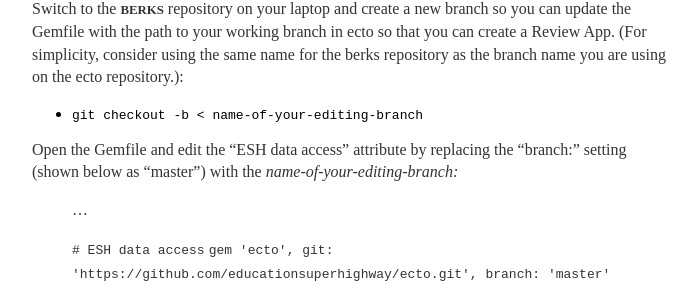
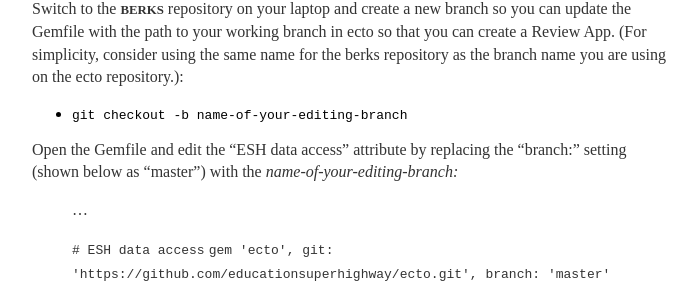
Before and after one commit to mhurty/mhurty.github.io, a Jekyll site: the page built from _posts/2016-07-13-how-to-post.md, in a window 1280 px wide. Shown: the part 1063-1363 px from the top of the page, without its empty margins (288-985 px from the left). Built offline with Jekyll 4.4.1, drawn with Linux system fonts in a browser that asks for light colours.

Commit message:
CSS Fixes 3

```diff
--- a/_posts/2016-07-13-how-to-post.md
+++ b/_posts/2016-07-13-how-to-post.md
@@ -51,7 +51,7 @@
 
 Switch to the **berks** repository on your laptop and create a new branch so you can update the Gemfile with the path to your working branch in ecto so that you can create a Review App. (For simplicity, consider using the same name for the berks repository as the branch name you are using on the ecto repository.):
 
-- `git checkout -b < name-of-your-editing-branch`
+- `git checkout -b name-of-your-editing-branch`
 
 Open the Gemfile and edit the "ESH data access" attribute by replacing the "branch:" setting (shown below as "master") with the _name-of-your-editing-branch:_
 
--- a/css/main.css
+++ b/css/main.css
@@ -57,3 +57,8 @@
 	text-transform: uppercase;
 	font-size: 0.8em;
 }
+
+.highligher-rouge {
+ background-color: #EBC1FF;
+ padding: 1px;
+}
```
